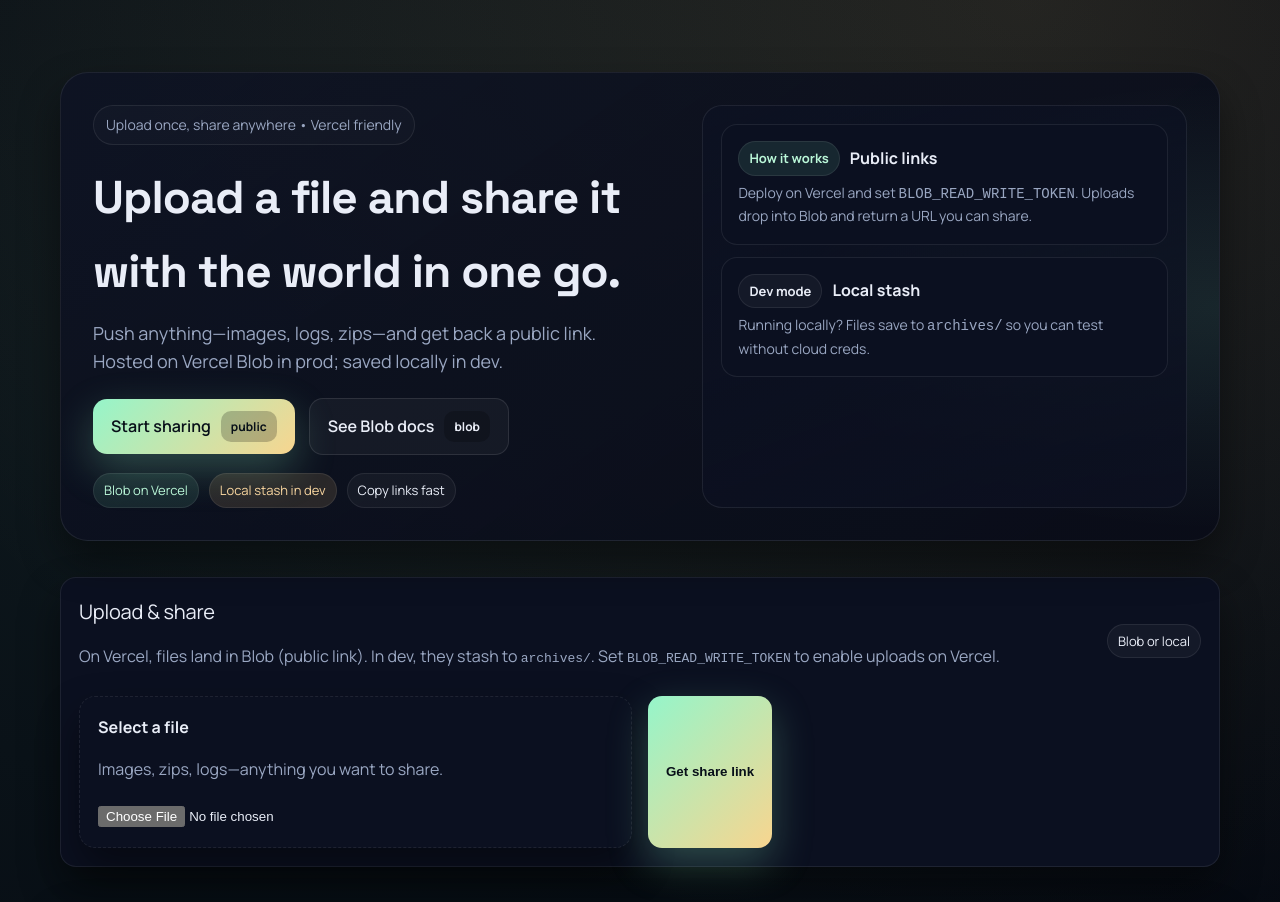
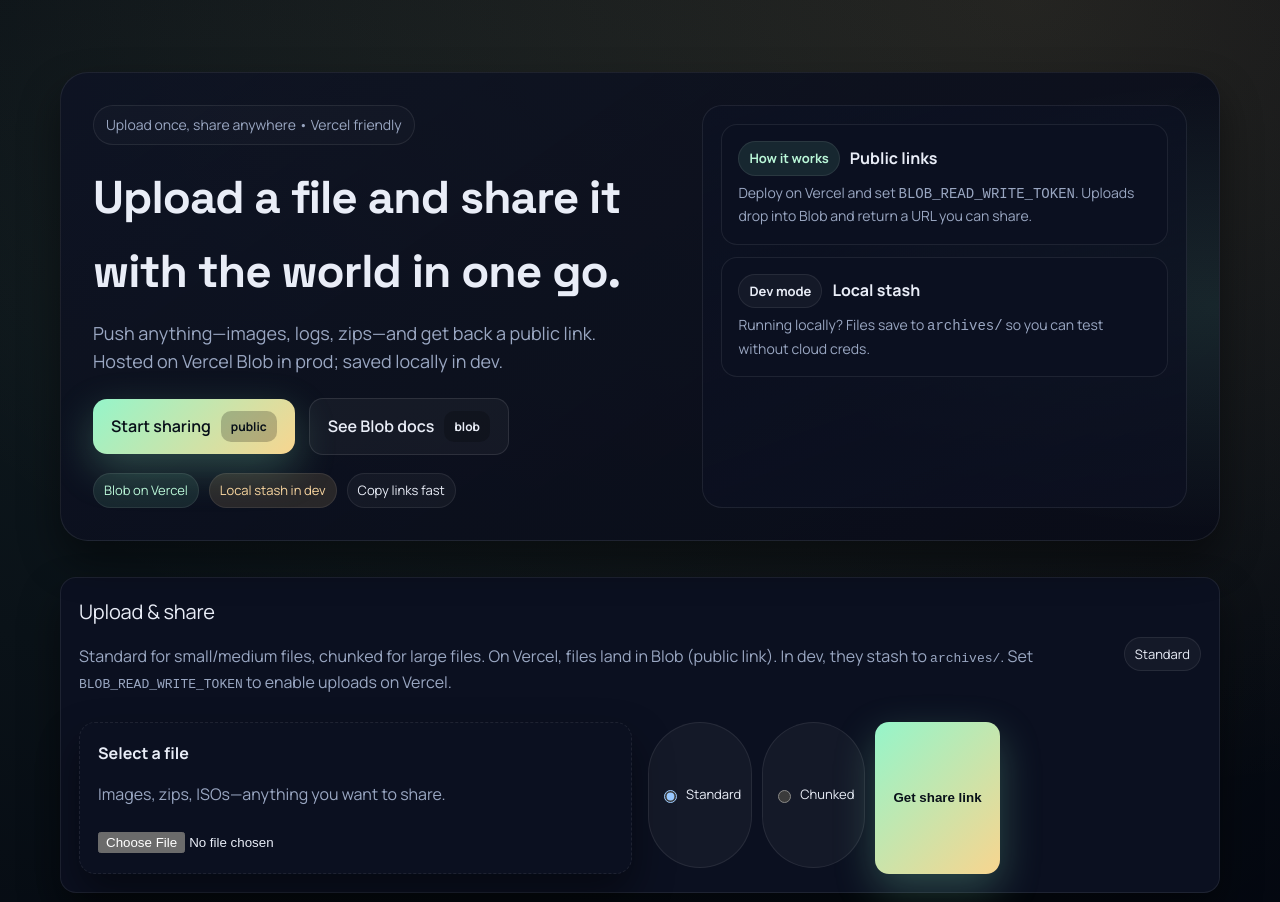
Before and after one commit to randompixle/Project-Archive, a Next.js app: page / in a window 1280 px wide. Shown: the top 902 px of the page. Built offline with nearby package versions, Linux system fonts and the light colour scheme.

Commit message:
Add files via upload

```diff
--- a/app/components/ArchiveUploader.tsx
+++ b/app/components/ArchiveUploader.tsx
@@ -10,6 +10,10 @@
   const [state, setState] = useState<UploadState>("idle");
   const [message, setMessage] = useState<string>("");
   const [storedPath, setStoredPath] = useState<string>("");
+  const [mode, setMode] = useState<"standard" | "chunked">("standard");
+  const [progress, setProgress] = useState(0);
+
+  const CHUNK_SIZE = 2 * 1024 * 1024; // ~2 MB to stay under Vercel limits
 
   const handleUpload = async (event: React.FormEvent<HTMLFormElement>) => {
     event.preventDefault();
@@ -19,14 +23,15 @@
       return;
     }
 
-    const data = new FormData();
-    data.append("file", file);
-
     setState("uploading");
     setMessage("Uploading...");
     setStoredPath("");
+    setProgress(0);
 
     try {
+      if (mode === "standard") {
+        const data = new FormData();
+        data.append("file", file);
         const response = await fetch("/api/archive", { method: "POST", body: data });
         if (!response.ok) {
           const errorBody = await response.json().catch(() => ({}));
@@ -40,6 +45,42 @@
             ? "Uploaded to Vercel Blob. Share the link below."
             : "Saved locally in archives/. Shareable in dev only."
         );
+      } else {
+        const totalChunks = Math.ceil(file.size / CHUNK_SIZE);
+        const fileId = crypto.randomUUID();
+        const store = "files";
+
+        for (let i = 0; i < totalChunks; i++) {
+          const start = i * CHUNK_SIZE;
+          const end = Math.min(start + CHUNK_SIZE, file.size);
+          const chunk = file.slice(start, end);
+
+          const res = await fetch(`/api/chunk?store=${store}`, {
+            method: "POST",
+            headers: {
+              "x-file-id": fileId,
+              "x-chunk-index": i.toString(),
+              "x-total-chunks": totalChunks.toString(),
+              "x-original-name": file.name,
+              "x-content-type": file.type || "application/octet-stream",
+              "x-total-size": file.size.toString()
+            },
+            body: chunk
+          });
+
+          if (!res.ok) {
+            const errorBody = await res.json().catch(() => ({}));
+            throw new Error(errorBody.error || "Chunk upload failed");
+          }
+
+          setProgress(Math.round(((i + 1) / totalChunks) * 100));
+        }
+
+        const link = `/api/download?id=${encodeURIComponent(fileId)}&store=${store}`;
+        setStoredPath(link);
+        setState("success");
+        setMessage("Chunked upload complete. Download with the link below.");
+      }
     } catch (err: unknown) {
       const errorMessage = err instanceof Error ? err.message : "Upload failed";
       setState("error");
@@ -63,17 +104,26 @@
         <div>
           <p className="section__title">Upload & share</p>
           <p className="muted">
-            On Vercel, files land in Blob (public link). In dev, they stash to <code>archives/</code>.
-            Set <code>BLOB_READ_WRITE_TOKEN</code> to enable uploads on Vercel.
+            Standard for small/medium files, chunked for large files. On Vercel, files land in Blob (public link). In
+            dev, they stash to <code>archives/</code>. Set <code>BLOB_READ_WRITE_TOKEN</code> to enable uploads on
+            Vercel.
           </p>
         </div>
-        <span className="pill">{state === "uploading" ? "Uploading..." : "Blob or local"}</span>
+        <span className="pill">
+          {state === "uploading"
+            ? mode === "chunked"
+              ? `Chunking ${progress}%`
+              : "Uploading..."
+            : mode === "chunked"
+            ? "Chunked"
+            : "Standard"}
+        </span>
       </div>
 
       <form onSubmit={handleUpload} className="grid grid--two">
         <label className="card" style={{ borderStyle: "dashed", cursor: "pointer" }}>
           <strong>Select a file</strong>
-          <p className="muted">Images, zips, logs—anything you want to share.</p>
+          <p className="muted">Images, zips, ISOs—anything you want to share.</p>
           <input
             type="file"
             onChange={(e) => setFile(e.target.files?.[0] || null)}
@@ -81,8 +131,30 @@
           />
         </label>
         <div className="stack">
+          <div className="stack" style={{ marginBottom: "6px" }}>
+            <label className="pill">
+              <input
+                type="radio"
+                name="mode"
+                value="standard"
+                checked={mode === "standard"}
+                onChange={() => setMode("standard")}
+              />
+              Standard
+            </label>
+            <label className="pill">
+              <input
+                type="radio"
+                name="mode"
+                value="chunked"
+                checked={mode === "chunked"}
+                onChange={() => setMode("chunked")}
+              />
+              Chunked
+            </label>
+          </div>
           <button className="btn btn--primary" type="submit" disabled={state === "uploading"}>
-            {state === "uploading" ? "Uploading..." : "Get share link"}
+            {state === "uploading" ? "Uploading..." : mode === "chunked" ? "Upload chunked" : "Get share link"}
           </button>
           {message && (
             <span className={`pill ${state === "success" ? "pill--accent" : "pill--warm"}`}>
--- a/app/components/UploadsList.tsx
+++ b/app/components/UploadsList.tsx
@@ -109,7 +109,7 @@
               </strong>
               <span className="muted">{formatSize(item.size)}</span>
             </div>
-            {item.contentType?.startsWith("image/") && (
+            {item.contentType?.startsWith("image/") && item.kind !== "chunked" && (
               <div
                 style={{
                   borderRadius: "12px",
@@ -126,18 +126,22 @@
                 />
               </div>
             )}
+            {item.kind === "chunked" && (
+              <p className="muted" style={{ marginTop: 0 }}>
+                Chunked upload (download streams and stitches automatically).
+              </p>
+            )}
             <div className="stack">
               <code style={{ background: "rgba(255,255,255,0.04)", padding: "6px", borderRadius: "8px" }}>
-                {item.url}
+                {item.kind === "chunked" && item.downloadUrl ? item.downloadUrl : item.url}
               </code>
-              {item.kind === "chunked" && item.downloadUrl ? (
+              <Link className="btn btn--ghost" href={`/files/${encodeURIComponent(item.name)}`}>
+                Open details
+              </Link>
+              {item.kind === "chunked" && item.downloadUrl && (
                 <a className="btn btn--primary" href={item.downloadUrl} rel="noreferrer">
                   Download chunked file
                 </a>
-              ) : (
-                <Link className="btn btn--ghost" href={`/files/${encodeURIComponent(item.name)}`}>
-                  Open details
-                </Link>
               )}
             </div>
             {item.uploadedAt && <p className="muted">Uploaded: {new Date(item.uploadedAt).toLocaleString()}</p>}
--- a/app/page.tsx
+++ b/app/page.tsx
@@ -1,6 +1,5 @@
 import ArchiveUploader from "./components/ArchiveUploader";
 import UploadsList from "./components/UploadsList";
-import ChunkUploader from "./components/ChunkUploader";
 
 const policies = [
   {
@@ -89,9 +88,6 @@
           <UploadsList />
         </section>
 
-        <section className="section" id="chunk-uploader">
-          <ChunkUploader />
-        </section>
 
         <section className="section">
           <div className="section__header">
```
Also changed, not shown: app/files/[name]/page.tsx (+12 -3 lines). Lines whose indentation alone changed are shown as unchanged.
